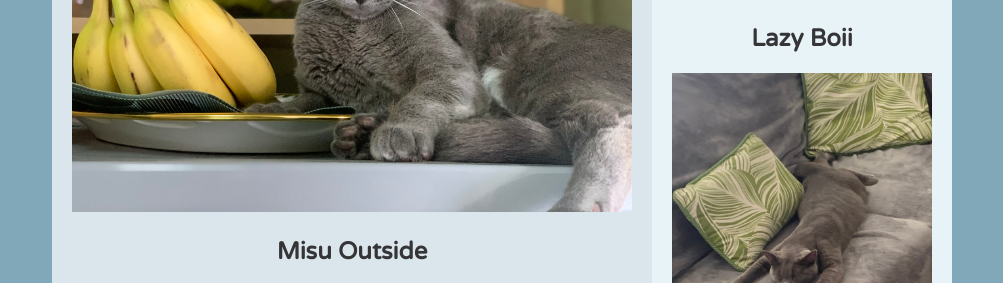
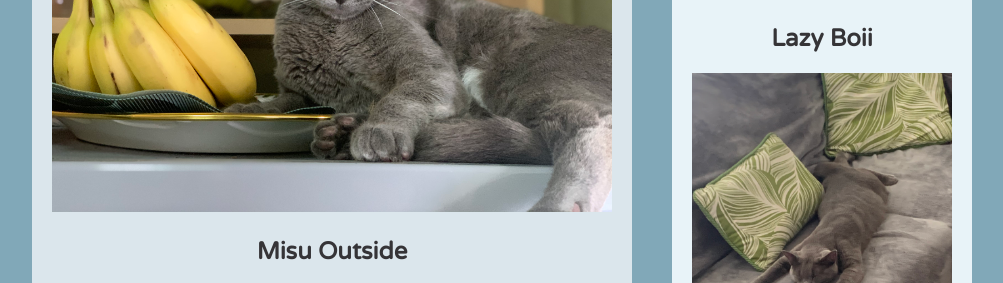
Before and after one commit to kyrieheard/MisuSite, a PHP site: page / in a window 1280 px wide. Shown: the part 398-681 px from the top of the page, without its empty margins (138-1141 px from the left). Run offline with PHP 8.4, Linux system fonts and the light colour scheme.

Commit message:
Update style.css

```diff
--- a/style.css
+++ b/style.css
@@ -64,7 +64,7 @@ h2 {
 
 #container {
 
-	width: 940px;
+	width: 980px;
 	margin: 0 auto 0 auto;
 	padding: 20px;
 }
@@ -87,5 +87,6 @@ h2 {
 	float:left;
 	padding: 20px;
 	border-radius: 5px;
+	margin-left: 40px;
 
 }
```
